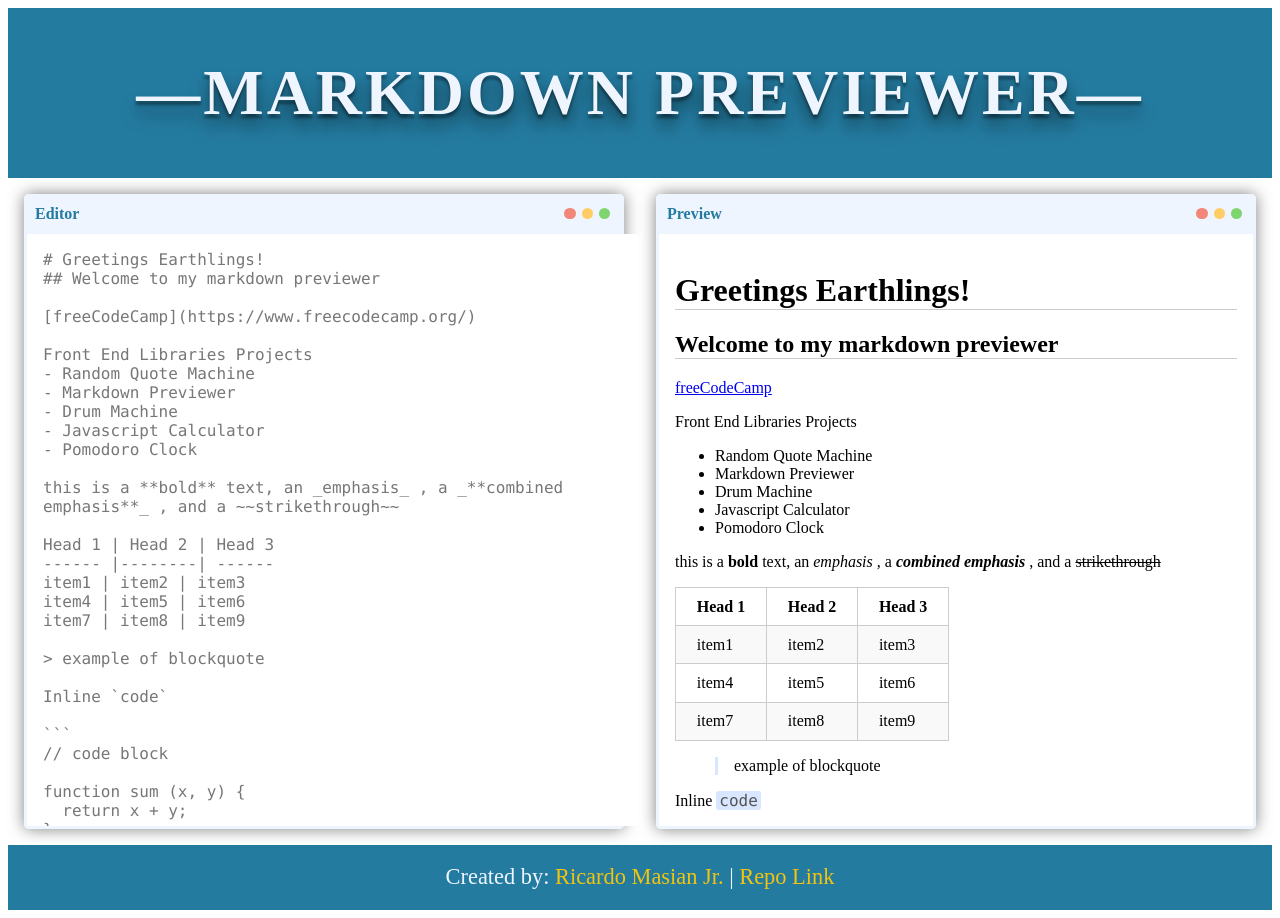
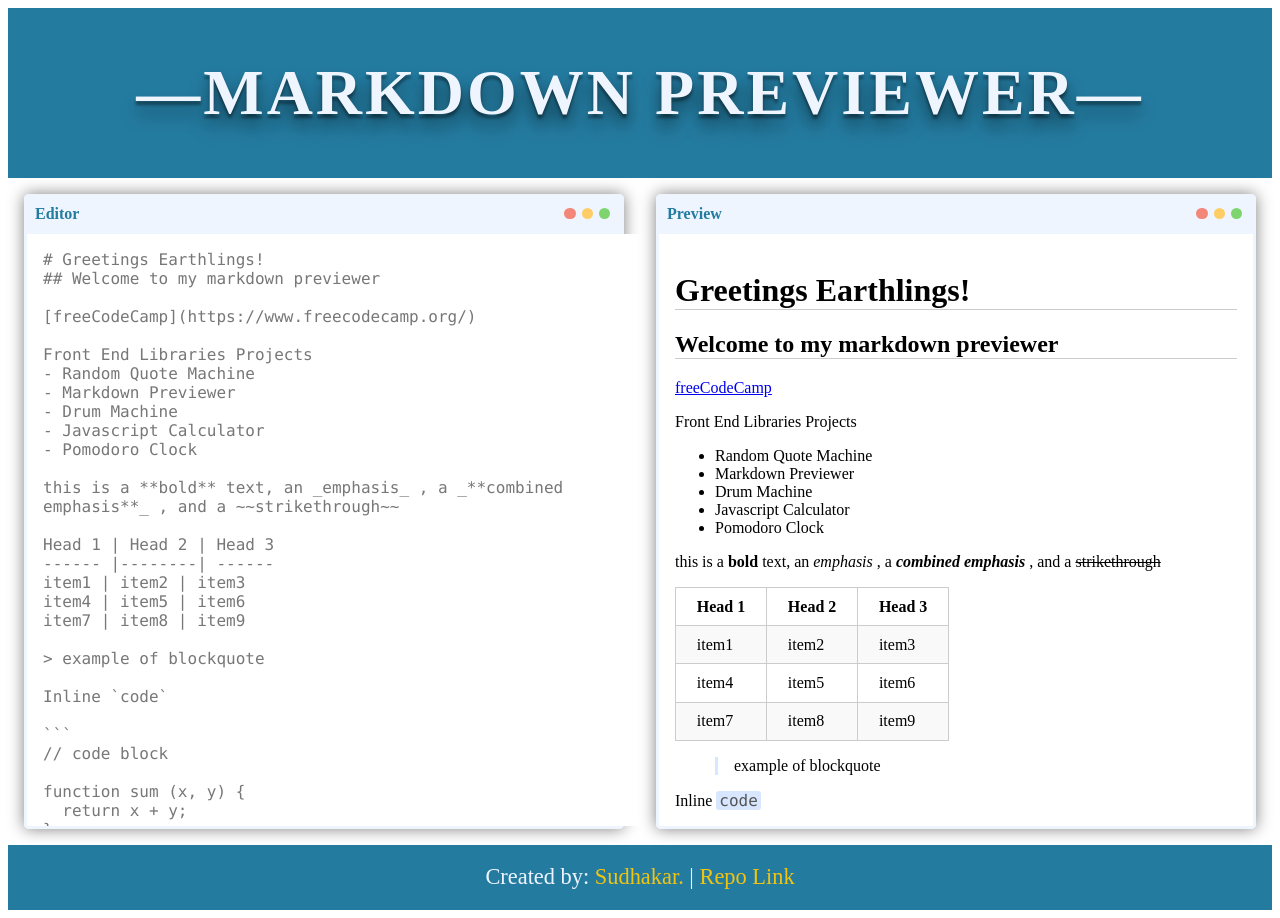
Before and after one commit to sudhakarMJ/Markdown-previewer, a React (Create React App) app: page / in a window 1280 px wide. Built offline with nearby package versions, Linux system fonts and the light colour scheme.

Commit message:
Update Footer.js

```diff
--- a/src/components/Footer/Footer.js
+++ b/src/components/Footer/Footer.js
@@ -11,7 +11,7 @@ const Footer = () => (
         target="_blank"
         rel="noopener noreferrer"
       >
-        Ricardo Masian Jr.
+        Sudhakar.
       </a>
     </span>
     <span> | </span>
```
